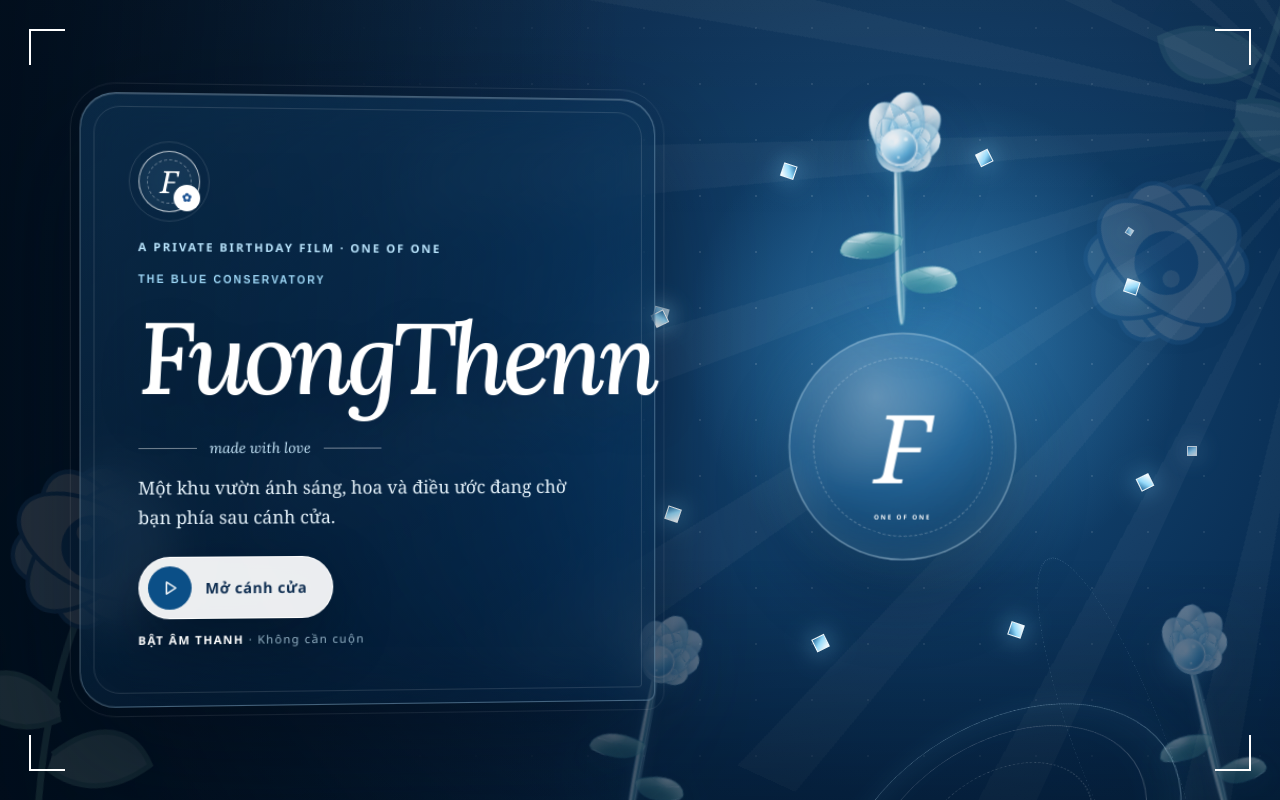
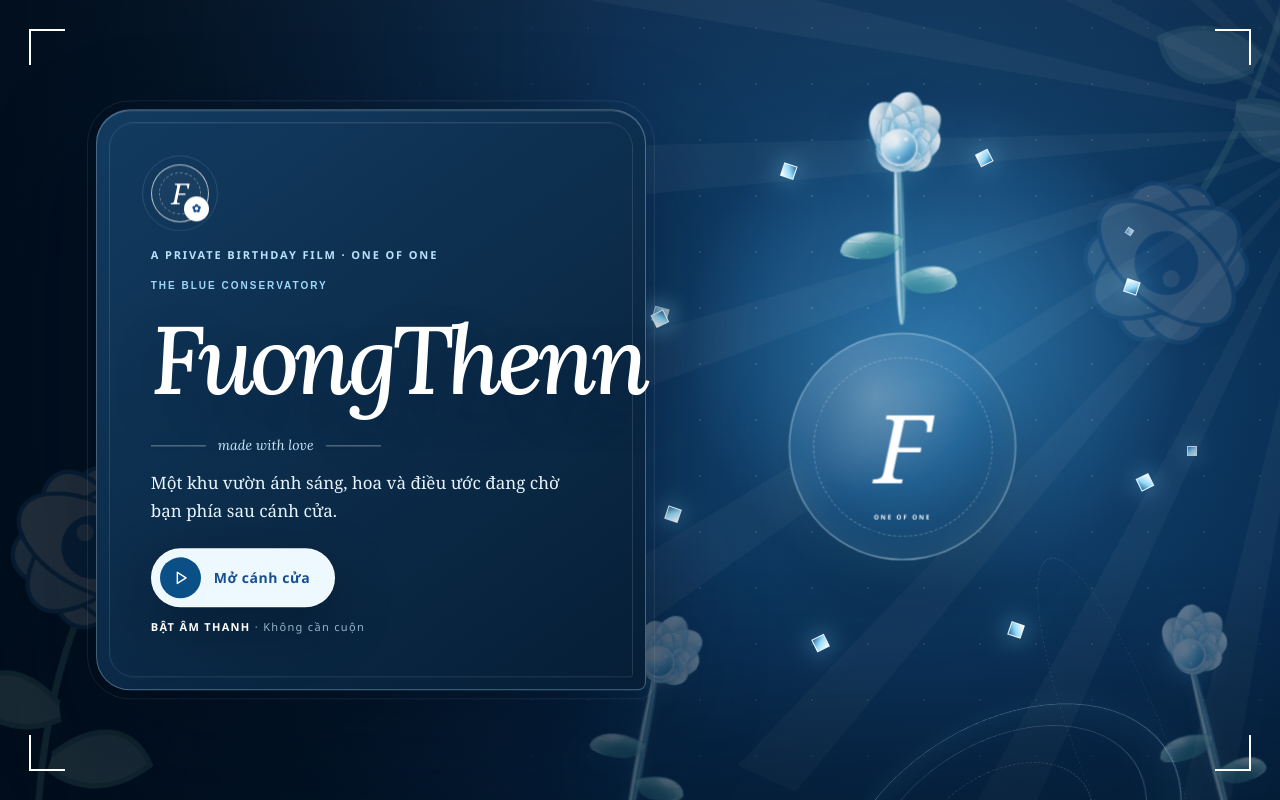
Before and after one commit to Alexdev257/fuongthenk_birthday, a Next.js app: page / in a window 1280 px wide. Built offline with nearby package versions, Linux system fonts and the light colour scheme; a web font is replaced by a local one.

Commit message:
Stabilize action button text rendering on animated scenes

```diff
--- a/app/typography.css
+++ b/app/typography.css
@@ -53,6 +53,50 @@
 .finale-ticket button { min-height: 44px; font-size: 12px; }
 .ticket-number { font-size: 9px; }
 
+/* Keep action text on a flat, opaque surface. Animated backdrops and nested
+   3D planes otherwise make browsers repeatedly rasterize the button labels. */
+.cover-card {
+  transform: translateY(-50%);
+  transform-style: flat;
+  background: linear-gradient(145deg, #123b60, #061e36);
+  backdrop-filter: none;
+  -webkit-backdrop-filter: none;
+  transition: box-shadow .25s ease;
+}
+.cover-card > * { transform: none; }
+.movie-scene.finale-scene.is-active { transform: none; transform-style: flat; filter: none; }
+.finale-ticket {
+  transform: none;
+  transform-style: flat;
+  background: #f8fcff;
+  backdrop-filter: none;
+  -webkit-backdrop-filter: none;
+  animation: stableCardReveal .6s .06s both;
+}
+.cover-card > button, .cover-card > button:hover, .finale-ticket button {
+  color: #174f91;
+  background: #eef8ff;
+  font-family: "Avenir Next", Avenir, "Segoe UI", sans-serif;
+  font-weight: 700;
+  font-synthesis: none;
+  opacity: 1;
+  text-shadow: none;
+  transform: none;
+  transform-style: flat;
+  filter: none;
+  backdrop-filter: none;
+  -webkit-backdrop-filter: none;
+  transition: background-color .2s ease, border-color .2s ease, box-shadow .2s ease;
+}
+.cover-card > button > span {
+  font-family: inherit;
+  font-weight: 700;
+  opacity: 1;
+  transform: none;
+  text-shadow: none;
+}
+@keyframes stableCardReveal { from { opacity: 0; } to { opacity: 1; } }
+
 @media (max-width: 760px) {
   .story-copy h1, .story-copy h2 { font-size: clamp(33px, 9.1vw, 42px); line-height: 1.18; }
   .story-copy > span { margin-top: 15px; max-width: 350px; font-size: 15px; line-height: 1.6; }
@@ -68,7 +112,7 @@
   .model-hint { font-size: 10px; }
   .wish-constellation span { font-size: 9px; }
 
-  .cover-card { padding: 20px 18px 18px; }
+  .cover-card { padding: 20px 18px 18px; transform: none; }
   .cover-card > p { margin-bottom: 9px; font-size: 9px; letter-spacing: .14em; }
   .cover-card h1 { font-size: clamp(45px, 13vw, 60px); line-height: 1.1; }
   .cover-card h1 small { margin-bottom: 8px; font-size: 9px; }
@@ -120,7 +164,7 @@
   .gift-copy h2 { font-size: 29px; }
   .gift-copy > span { font-size: 13px; }
   .model-stage { top: 5%; height: 82%; }
-  .cover-card { padding: 14px 22px; }
+  .cover-card { padding: 14px 22px; transform: translateY(-50%); }
   .cover-card h1 { font-size: clamp(38px, 5.8vw, 55px); }
   .cover-card > p, .cover-card h1 small { font-size: 8px; }
   .cover-card > span { font-size: 12px; }
```
Also changed, not shown: 1 other file (tests, documents, lock files or other folders).
